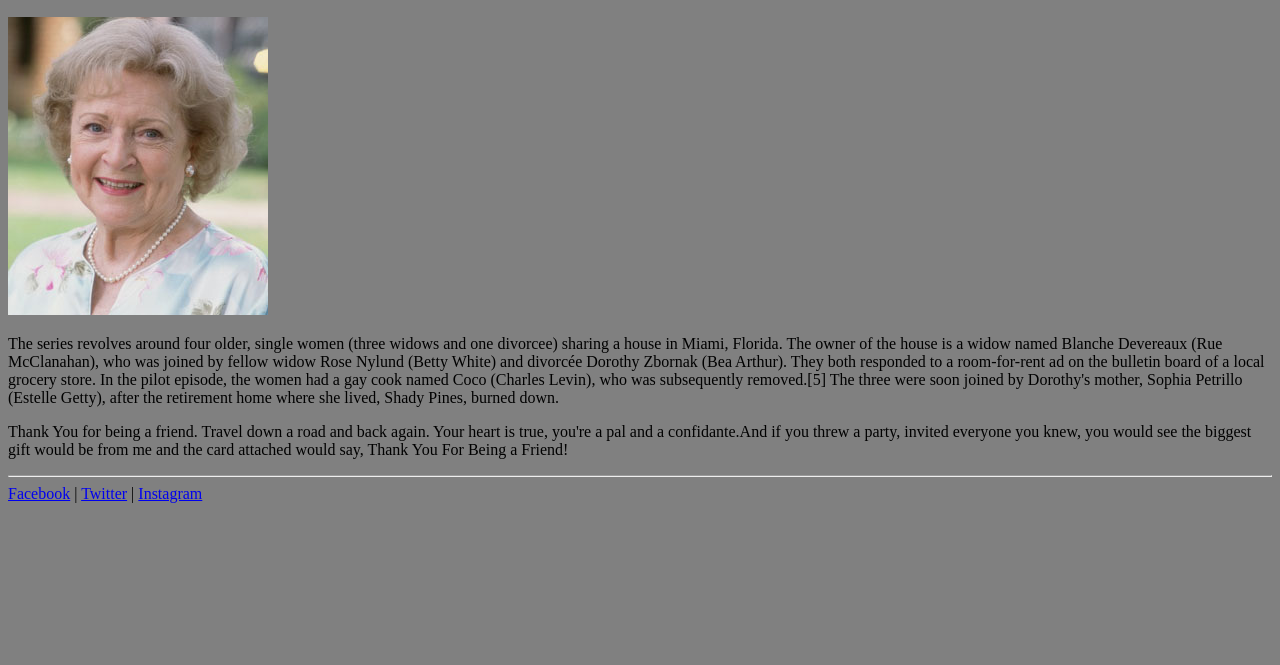
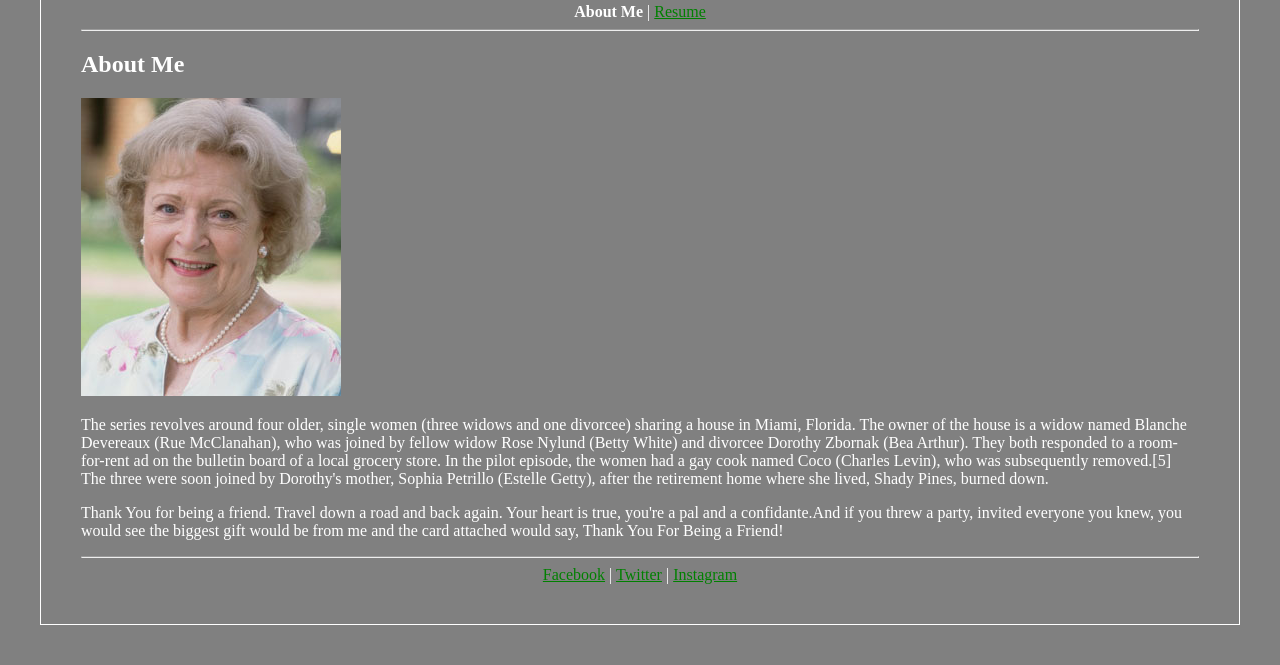
Before and after one commit to hoarh/wendybite, a plain HTML site: page index.html in a window 1280 px wide. Shown: the part 158-823 px from the top of the page. Before the commit the page ends 800 px from the top, so only its background shows below. Drawn offline with Linux system fonts and the light colour scheme.

Commit message:
CSS Box System

```diff
--- a/CSS/main.css
+++ b/CSS/main.css
@@ -1,18 +1,32 @@
 body {
 	background-color: gray;
+	color: white;
+	border: 1px solid white;
+	padding:40px;
+	margin: 40px;
 }
 
 h1 {
 	font-style: italic;
 	text-align: center;
-	color: white;
+
 }
 
 nav {
 	text-align:center;
-	color:white;
 }
 
 a{
+	color:green;
+}
+
+h2 {
 
 }
+
+p {
+}
+
+footer {
+	text-align:center;
+}
--- a/index.html
+++ b/index.html
@@ -16,7 +16,7 @@
 
 		<img src="Images/Betty-White.jpg">
 
-		<p>The series revolves around four older, single women (three widows and one divorcee) sharing a house in Miami, Florida. The owner of the house is a widow named Blanche Devereaux (Rue McClanahan), who was joined by fellow widow Rose Nylund (Betty White) and divorcée Dorothy Zbornak (Bea Arthur). They both responded to a room-for-rent ad on the bulletin board of a local grocery store. In the pilot episode, the women had a gay cook named Coco (Charles Levin), who was subsequently removed.[5] The three were soon joined by Dorothy's mother, Sophia Petrillo (Estelle Getty), after the retirement home where she lived, Shady Pines, burned down.</p>
+		<p>The series revolves around four older, single women (three widows and one divorcee) sharing a house in Miami, Florida. The owner of the house is a widow named Blanche Devereaux (Rue McClanahan), who was joined by fellow widow Rose Nylund (Betty White) and divorcee Dorothy Zbornak (Bea Arthur). They both responded to a room-for-rent ad on the bulletin board of a local grocery store. In the pilot episode, the women had a gay cook named Coco (Charles Levin), who was subsequently removed.[5] The three were soon joined by Dorothy's mother, Sophia Petrillo (Estelle Getty), after the retirement home where she lived, Shady Pines, burned down.</p>
 
 		<p>Thank You for being a friend. Travel down a road and back again. Your heart is true, you're a pal and a confidante.And if you threw a party, invited everyone you knew, you would see the biggest gift would be from me and the card attached would say, Thank You For Being a Friend!</p>
 
```
